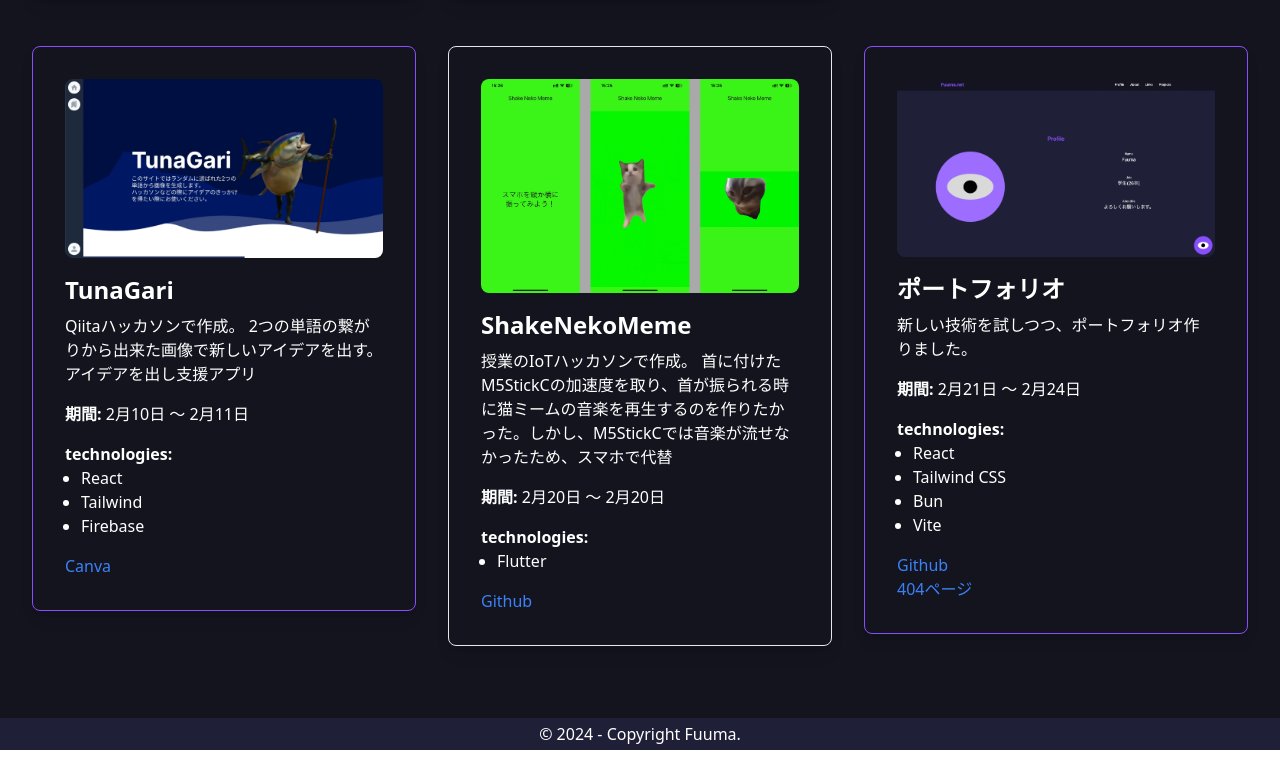
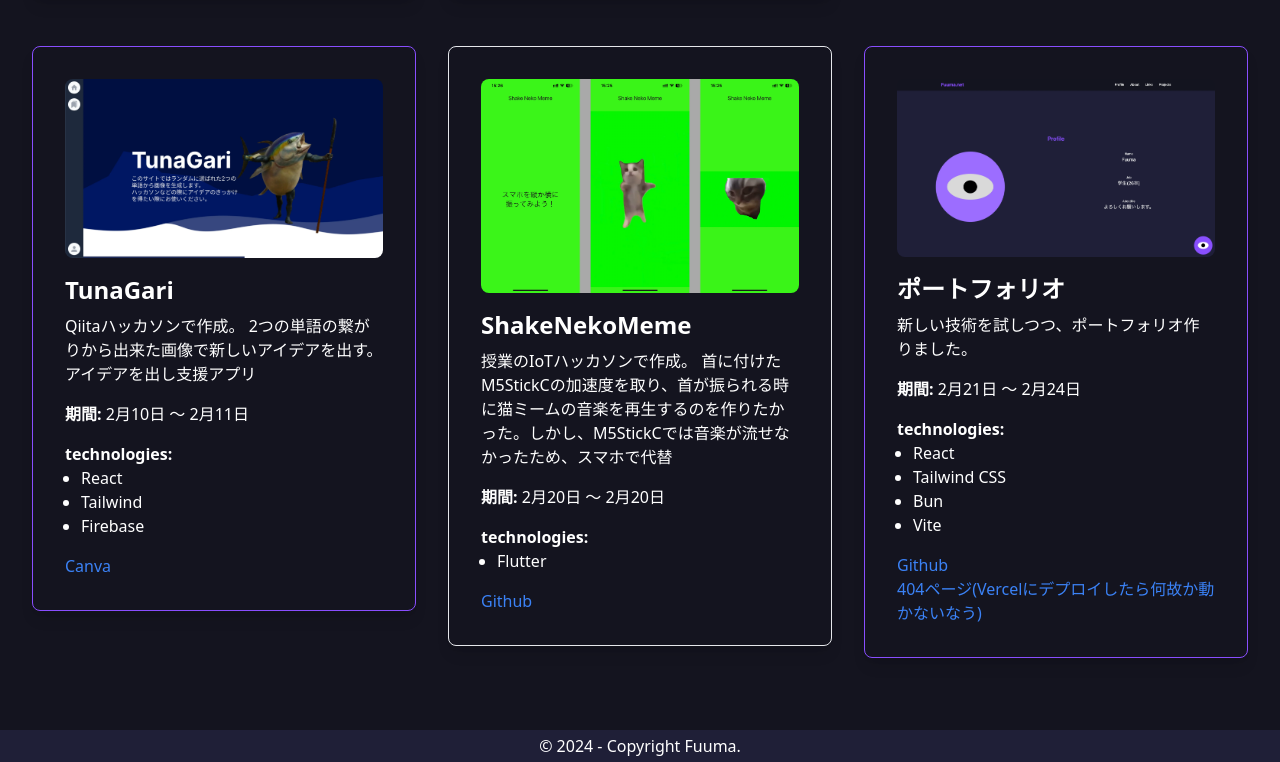
Before and after one commit to Fuuma0000/portfolio, a React (Vite) app: page / in a window 1280 px wide. Shown: the part 3163-3925 px from the top of the page. Built offline with nearby package versions, Linux system fonts and the light colour scheme.

Commit message:
feat: 404の説明追加

```diff
--- a/src/components/Projects.tsx
+++ b/src/components/Projects.tsx
@@ -170,7 +170,7 @@ const Projects = ({ index }: { index: number }) => {
         },
         {
           url: 'https://portfolio.fuuma.net/404',
-          displayName: '404ページ',
+          displayName: '404ページ(Vercelにデプロイしたら何故か動かないなう)',
         },
       ],
     },
```
